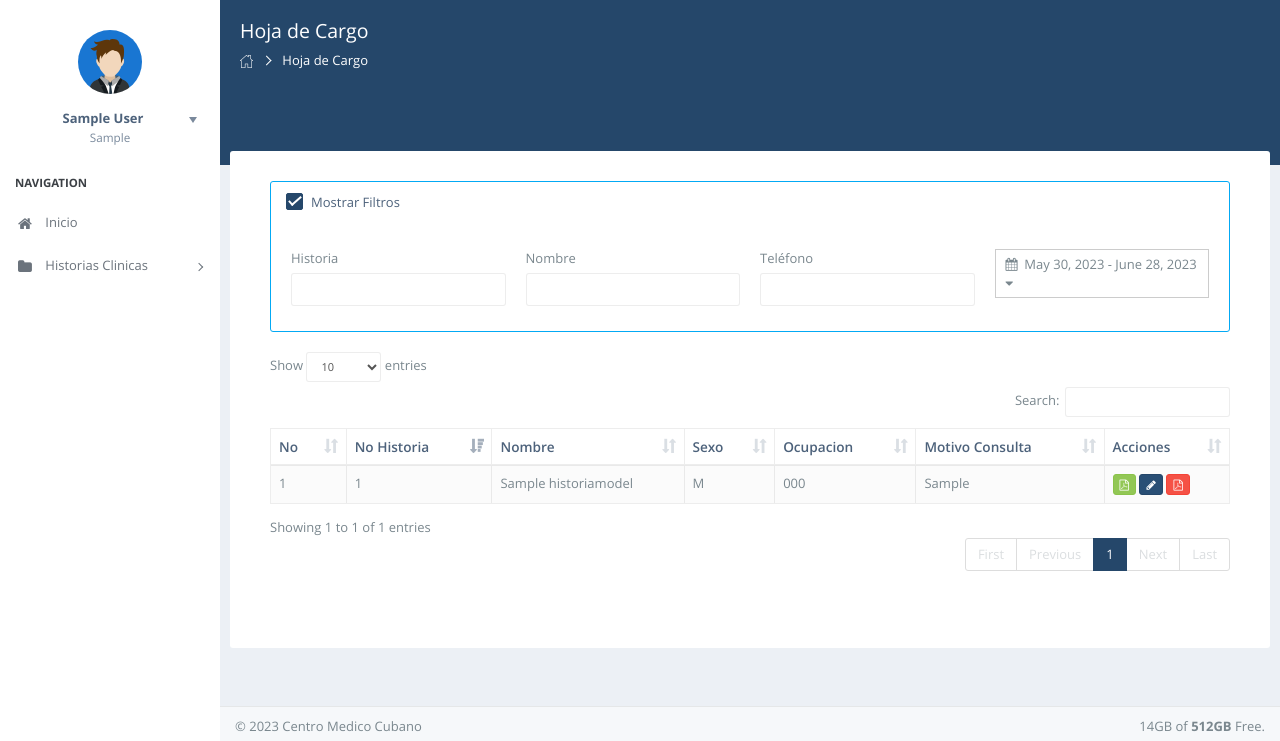
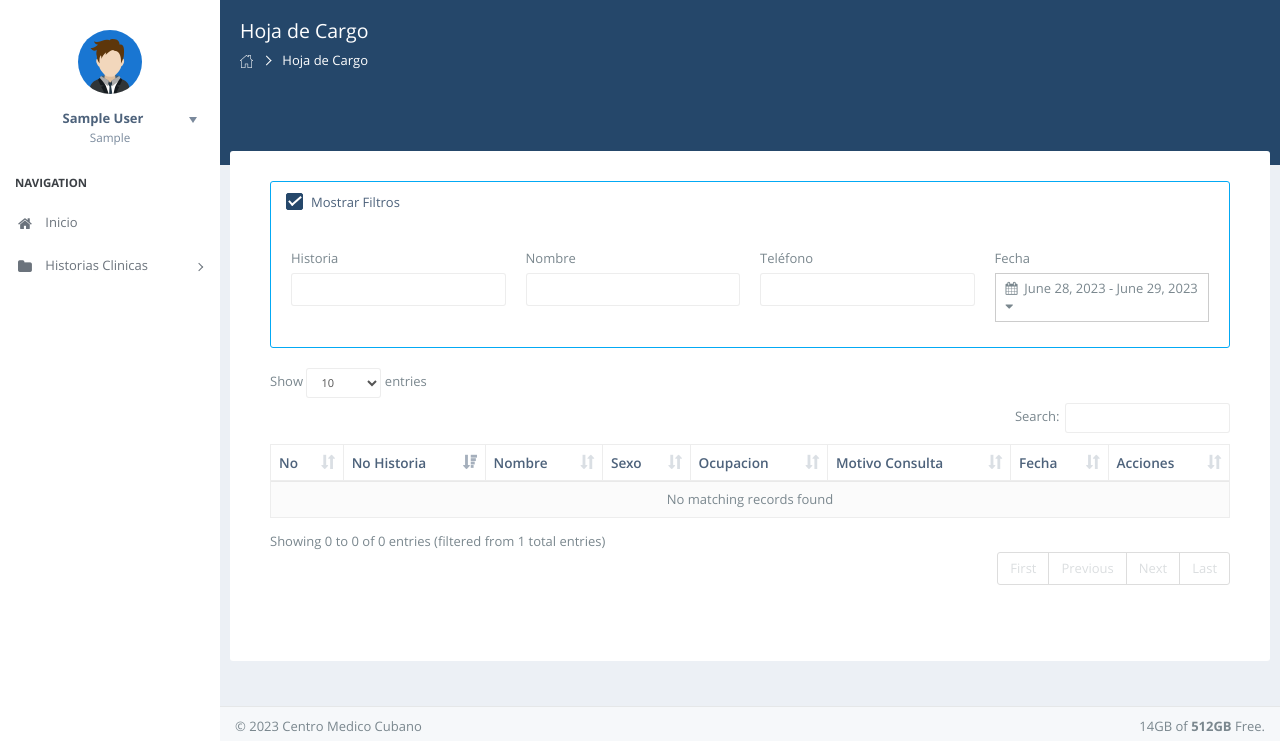
Before and after one commit to josecouzo/historias_cmc, a Django app: page /historias/ in a window 1280 px wide. Shown: the part 59-800 px from the top of the page. Run offline with Django 4.2, Linux system fonts and the light colour scheme; a user stored in the database is signed in; tables that the repository leaves empty hold one stand-in row (values such as "Sample post"); data that the repository does not hold is empty; some libraries are stand-ins or nearby versions; some web fonts are replaced.

Commit message:
fecha hoja de cargo correcion de formulario historia

```diff
--- a/cmc/static/js/pages/historias/home.js
+++ b/cmc/static/js/pages/historias/home.js
@@ -9,14 +9,11 @@ $(document).ready(function () {
         "columns": [
             {"data": "count"},
             {"data": "id"},
-            {
-                "data": function (data, type, row) {
-                    return formatClient(data);
-                }
-            },
+            {"data": "nombre"},
             {"data": "sexo"},
             {"data": "telefono"},
             {"data": "motivo_consulta"},
+            {"data": "date_of_creation"},
             {
                 "data": function (data, type, row) {
                     return formatAcciones(data);
@@ -31,27 +28,40 @@ $(document).ready(function () {
         }
     });
 
+    var start = moment();
+    var end = moment().add(1, 'days');
 
+    function cb(start, end) {
+        $("#col7_filter").val(start.format('YYYY-MM-DD') + "|" + end.format('YYYY-MM-DD'))
+        $('#reportrange span').html(start.format('MMMM D, YYYY') + ' - ' + end.format('MMMM D, YYYY'));
+        filterColumn(7);
+    }
+
+    $('#reportrange').daterangepicker({
+        startDate: start,
+        endDate: end,
+        ranges: {
+            'Hoy': [moment(), moment().add(1, 'days')],
+            'Ayer': [moment().subtract(1, 'days'), moment()],
+            'Últimos 7 Dias': [moment().subtract(6, 'days'), moment().add(1, 'days')],
+            'Últimos 30 Dias': [moment().subtract(29, 'days'), moment().add(1, 'days')],
+            'Este Mes': [moment().startOf('month'), moment().endOf('month')],
+            'Ultimo Mes': [moment().subtract(1, 'month').startOf('month'), moment().subtract(1, 'month').endOf('month')]
+        }
+    }, cb);
+    cb(start, end);
 
 
 });
-const formatClient = (data) => {
-    return `<div>${data.nombre}</div>`;
-};
-
 
 function formatAcciones(data) {
-    return `<a href="/historias/add-consulta/${data.id}">
-                <button class="btn btn-success  btn-xs btn-icon " title="Insertar Consultas"><i class="fa fa-file-pdf-o icon-lg"></i></button>
+    return `<a href="/historias/print_consulta/${data.id}">
+                <button class="btn btn-danger btn-xs btn-icon " title="PDF"><i class="fa fa-file-pdf-o icon-lg"></i></button>
             </a>
-            <a href="/historias/edit-historia/${data.id}">
-                <button class="btn btn-primary btn-xs btn-icon " title="Esditar Historia"><i class="fa fa-pencil icon-lg"></i></button>
-            </a>
-            <a href="/historias/print_receipt/${data.id}">
-                <button class="btn btn-danger btn-xs btn-icon " title="PDF"><i class="fa fa-file-pdf-o icon-lg"></i></button>
+            <a href="/historias/upload-complementario/${data.id}">
+                <button class="btn btn-info btn-xs btn-icon " title="Complementarios"><i class="fa fa-file icon-lg"></i></button>
             </a>`;
 }
-
 
 
 $("#activarFiltros").on('change', function () {
@@ -68,7 +78,7 @@ $("#activarFiltros").on('change', function () {
 });
 
 
-$('input.column_filter').on('keyup click  ', function () {
+$('input.column_filter').on('keyup click ', function () {
     filterColumn($(this).parents('div').attr('data-column'));
 });
 
--- a/historias/forms.py
+++ b/historias/forms.py
@@ -16,7 +16,7 @@ class HistoriaForm(forms.Form):
                              widget=forms.TextInput(attrs={'class': 'form-control historia'}))
     sexo = forms.ChoiceField(label="Sexo", choices=gen, widget=forms.Select(
         attrs={'class': 'form-control demo_select2 historia '}))
-    ocupacion = forms.CharField(label="Ocupación", max_length=300,
+    ocupacion = forms.CharField(label="Ocupación", max_length=300, required=False,
                                 widget=forms.TextInput(attrs={'class': 'form-control historia'}))
     telefono = forms.CharField(label="Teléfono", max_length=300,
                                 widget=forms.TextInput(attrs={'class': 'form-control historia'}))
@@ -42,7 +42,7 @@ class HistoriaForm(forms.Form):
         attrs={'class': 'magic-checkbox historia'}))
     transfuciones = forms.BooleanField(label="Transfuciones", required=False, widget=forms.CheckboxInput(
         attrs={'class': 'magic-checkbox historia'}))
-    grupo_factor = forms.CharField(label="Grupo factor", max_length=50,
+    grupo_factor = forms.CharField(label="Grupo factor", max_length=50, required=False,
                                    widget=forms.TextInput(attrs={'class': 'form-control historia'}))
 
 class ConsultaForm(forms.Form):
@@ -89,7 +89,7 @@ class ConsultaForm(forms.Form):
                             widget=forms.TextInput(attrs={'class': 'form-control consulta'}))
     tAuxiliar = forms.CharField(label="T°Auxiliar", max_length=300,
                                 widget=forms.TextInput(attrs={'class': 'form-control consulta'}))
-    tReactal = forms.CharField(label="T°Reactal", max_length=300,
+    tReactal = forms.CharField(label="T°Rectal", max_length=300,
                                widget=forms.TextInput(attrs={'class': 'form-control consulta'}))
     peso_habitual = forms.CharField(label="Peso Habitual", max_length=300,
                                     widget=forms.TextInput(attrs={'class': 'form-control consulta'}))
--- a/historias/templates/index.html
+++ b/historias/templates/index.html
@@ -45,22 +45,23 @@
                                         <input type="text" class="form-control column_filter" placeholder=""
                                                id="col1_filter">
                                     </div>
-                                    <div class="col-lg-3 col-md-3 col-sm-3 col-3" id="filter_col3" data-column="3">
+                                    <div class="col-lg-3 col-md-3 col-sm-3 col-3" id="filter_col4" data-column="4">
                                         <label>Teléfono</label>
                                         <input type="text" class="form-control column_filter" placeholder=""
-                                               id="col3_filter">
+                                               id="col4_filter">
                                     </div>
-                                    <div class="col-lg-3 col-md-3 col-sm-3 col-3" id="filter_col3" data-column="3">
+                                    <div class="col-lg-3 col-md-3 col-sm-3 col-3" id="filter_col7" data-column="7">
+                                        <label>Fecha</label>
                                         <div id="reportrange"
                                              style="background: #fff; cursor: pointer; padding: 5px 10px; border: 1px solid #ccc; width: 100%">
                                             <i class="fa fa-calendar"></i>&nbsp;
                                             <span></span> <i class="fa fa-caret-down"></i>
                                         </div>
+                                        <input type="hidden" class="form-control column_filter" name="rango_fecha" id="col7_filter">
                                     </div>
                                 </div>
                             </div>
                         </div>
-
 
 
                         <table id="Table" class="table table-striped table-bordered" cellspacing="0"
@@ -73,6 +74,7 @@
                                 <th>Sexo</th>
                                 <th>Ocupacion</th>
                                 <th>Motivo Consulta</th>
+                                <th>Fecha</th>
                                 <th>Acciones</th>
                             </tr>
                             </thead>
@@ -97,30 +99,9 @@
     <script type="text/javascript" src="https://cdn.jsdelivr.net/npm/daterangepicker/daterangepicker.min.js"></script>
     <link rel="stylesheet" type="text/css" href="https://cdn.jsdelivr.net/npm/daterangepicker/daterangepicker.css"/>
 
-<script type="text/javascript">
+    <script type="text/javascript">
         $(function () {
 
-            var start = moment().subtract(29, 'days');
-            var end = moment();
-
-            function cb(start, end) {
-                $('#reportrange span').html(start.format('MMMM D, YYYY') + ' - ' + end.format('MMMM D, YYYY'));
-            }
-
-            $('#reportrange').daterangepicker({
-                startDate: start,
-                endDate: end,
-                ranges: {
-                    'Today': [moment(), moment()],
-                    'Yesterday': [moment().subtract(1, 'days'), moment().subtract(1, 'days')],
-                    'Last 7 Days': [moment().subtract(6, 'days'), moment()],
-                    'Last 30 Days': [moment().subtract(29, 'days'), moment()],
-                    'This Month': [moment().startOf('month'), moment().endOf('month')],
-                    'Last Month': [moment().subtract(1, 'month').startOf('month'), moment().subtract(1, 'month').endOf('month')]
-                }
-            }, cb);
-
-            cb(start, end);
 
         });
 
--- a/historias/views.py
+++ b/historias/views.py
@@ -1,7 +1,7 @@
 import json
 import os
 from audioop import reverse
-from datetime import datetime
+from datetime import datetime, date, timedelta
 from random import randrange
 
 from django.conf import settings
@@ -24,6 +24,7 @@ from django.core.files.storage import FileSystemStorage
 @login_required()
 def render_index(request):
     return render(request, 'index.html')
+
 
 @login_required()
 def render_historias(request):
@@ -320,7 +321,7 @@ def historias_ajax(request):
             "grupo_factor": historia.grupo_factor,
             "estado_civil": historia.estado_civil,
             "ocupacion": historia.ocupacion,
-            "edad":( relativedelta(datetime.now(), historia.fecha_nacimiento).years),
+            "edad": (relativedelta(datetime.now(), historia.fecha_nacimiento).years),
             "operaciones": [p.to_dic for p in historia.operaciones.all()],
             "consultas": [p.to_dic for p in historia.conusltas.all()],
             "date_of_creation": historia.date_of_creation.strftime('%d/%m/%Y %H:%M:%S'),
@@ -352,23 +353,25 @@ def hoja_cargo_ajax(request):
     if id_historia:
         consultas_ = consultas_.filter(id=id_historia)
 
+    print(request.GET)
+    print("----------------888888----------")
     #  Nombre
     nombre = request.GET.get('columns[1][search][value]')
     if nombre:
-        consultas_ = consultas_.select_related('conusltas').filter(nombre__icontains=nombre)
+        consultas_ = consultas_.filter(historia__nombre__icontains=nombre)
 
-    #  Nombre
-    telefono = request.GET.get('columns[3][search][value]')
+    #  Telefono
+    telefono = request.GET.get('columns[4][search][value]')
     if telefono:
-        consultas_ = consultas_.filter(telefono__icontains=telefono)
+        consultas_ = consultas_.filter(historia__telefono__icontains=telefono)
 
-    totalFilter = consultas_.count()
-
+    print(request.GET.get('columns[7][search][value]'))
+    print("Hola")
     #  Fecha
-    rango_fecha = request.GET.get('columns[4][search][value]')
-    if telefono:
-        rango_fecha.split("|")
-        consultas_ = consultas_.filter(created_at__range=(rango_fecha[0], rango_fecha[1]))
+    rango_fecha = request.GET.get('columns[7][search][value]')
+    if rango_fecha:
+        fechasplit = rango_fecha.split("|")
+        consultas_ = consultas_.filter(date_of_creation__range=(fechasplit[0], fechasplit[1]))
 
     totalFilter = consultas_.count()
 
@@ -495,6 +498,7 @@ def print_consulta(request, id_):
     }
     return render(request, "consulta_print.html", {"ctx": ctx, "consulta": consulta}, )
 
+
 @login_required()
 def upload_complementario(request, id_):
     complementarios = ComplementariosModel.objects.filter(consulta=id_).order_by('id').all()
```
Also changed, not shown: cmc/static/js/pages/historias/datatable.js (+15 -6 lines).
